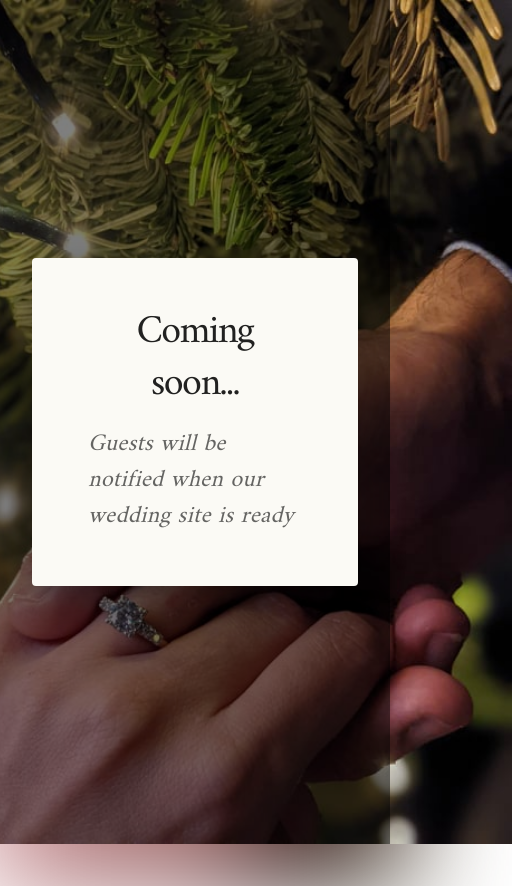
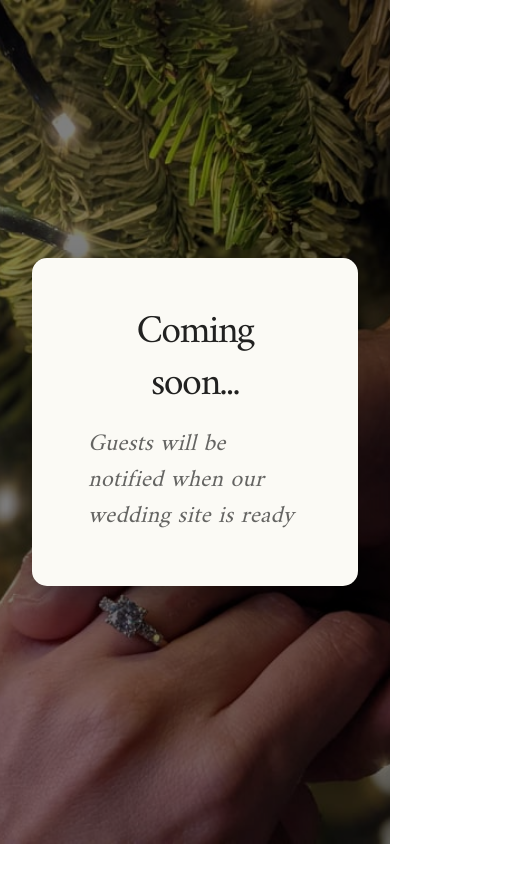
Before and after one commit to alexandermichaud-drizly/wedding, a React (Create React App) app: page / in a window 390 px wide. Shown: the whole page, 512 px wide, since content can reach past the window. After the commit the page ends 844 px from the top, so only its background shows below. Built offline with nearby package versions, Linux system fonts and the light colour scheme.

Commit message:
Fixed mobile styling

```diff
--- a/package.json
+++ b/package.json
@@ -19,6 +19,7 @@
     "@types/react-dom": "^17.0.11",
     "classnames": "^2.3.1",
     "nodemon": "^2.0.15",
+    "normalize.css": "^8.0.1",
     "react": "^17.0.2",
     "react-dom": "^17.0.2",
     "react-scripts": "5.0.0",
--- a/public/index.html
+++ b/public/index.html
@@ -2,6 +2,7 @@
 <html>
   <head>
     <title>Andrea and Alexander</title>
+    <meta name="viewport" content="width=device-width, initial-scale=1.0">
   </head>
   <body>
     <div id="root"></div>
--- a/src/TempApp.module.scss
+++ b/src/TempApp.module.scss
@@ -1,29 +1,36 @@
 @import url('https://fonts.googleapis.com/css2?family=Amiri&family=EB+Garamond:ital,wght@1,600&display=swap');
 $amiri: 'Amiri', serif;
 
-html, body, div#root {
+html, body, body > div {
+  height: 100vh;
+  width: 100vw;
+  overflow: hidden;
   margin: 0px;
-  padding: 0px !important; // Dialog responsible for an overriding padding-right
-  height: 100vh;
+  padding: 0 !important;
 }
 
-.Content {
+.Background {
   display: flex;
   justify-content: center;
   align-items: center;
+  width: 100%;
+  height: 100%;
+  overflow: hidden;
+}
 
 .BackgroundImage {
   background-image: url("./assets/ring.jpg");
   filter: blur(50px);
   -webkit-filter: blur(50px);
-    transform: scale(1.1);
+  //transform: scale(1.1);
   position: absolute;
   background-position: center;
   background-repeat: no-repeat;
   background-size: cover;
   z-index: 0;
-    height: 100vh;
-    min-width: 100vw;
+  height: 100%;
+  width: 100%;
+  overflow: hidden;
 }
 
 .Ring {
@@ -34,16 +41,16 @@ html, body, div#root {
     height: 100%;
   }
 }
-}
-
 
 .Dialog.Backdrop, .Dialog.Container, .Dialog.Root {
   height: 100vh;
+  width: 100vw;
 }
 
 .Dialog.Paper {
   padding: 32px;
   background-color: #FBFAF5;
+  border-radius: 15px;
 }
 
 .Dialog.TitleText {
--- a/src/TempApp.tsx
+++ b/src/TempApp.tsx
@@ -2,16 +2,18 @@ import { Dialog, DialogContent, DialogContentText, DialogTitle } from '@mui/mate
 import cn from 'classnames';
 import ring from "./assets/ring.jpg";
 import s from "./TempApp.module.scss";
+import 'normalize.css';
 
-const TempApp = (): JSX.Element => {
-  return (
-    <>
-      <div className={s.Content}>
+const Background = (): JSX.Element => (
+  <div className={s.Background}>
     <div className={s.BackgroundImage} />
     <div className={s.Ring} >
       <img src={ring} alt="ring" />
     </div>
   </div>
+);
+
+const ComingSoon = (): JSX.Element => (
   <Dialog
     open
     classes={{
@@ -30,6 +32,13 @@ const TempApp = (): JSX.Element => {
       </DialogContentText>
     </DialogContent>
   </Dialog>
+);
+
+const TempApp = (): JSX.Element => {
+  return (
+    <>
+      <Background />
+      <ComingSoon />
     </>
   )
 };
```
Also changed, not shown: 1 other file (tests, documents, lock files or other folders). Lines whose indentation alone changed are shown as unchanged.
